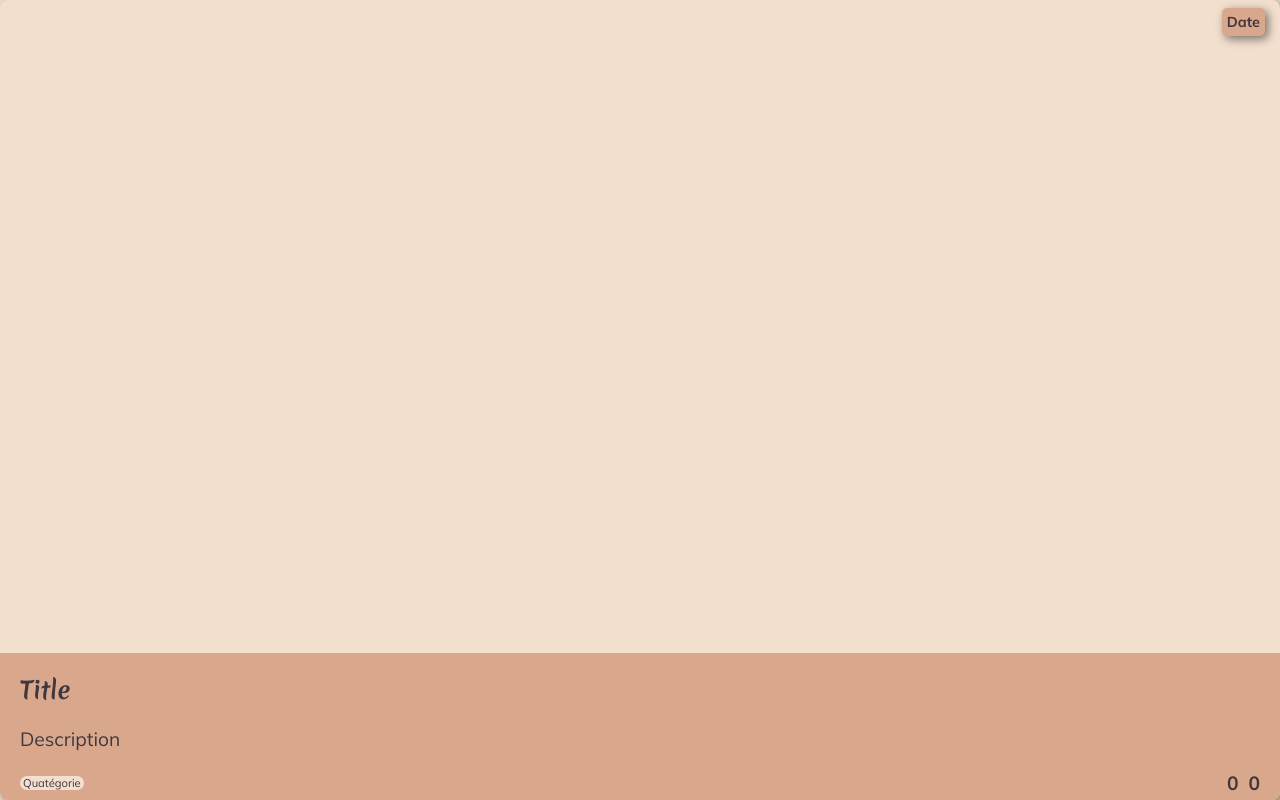
After one commit to Qbeaudiquez/cozynest, a PHP site: page /views/cardtemp.php in a window 1280 px wide. The commit adds this page. Run offline with PHP 8.4, Linux system fonts and the light colour scheme.

Commit message:
article card design

```diff
--- /dev/null
+++ b/frontend/assets/css/cardArticle.css
@@ -0,0 +1,84 @@
+#cardContainer{
+    width: 100%;
+    height: 100%;
+    /* background-color: var(--third-color); */
+    display: flex;
+    flex-direction: column;
+    justify-content: space-between;
+    align-items: end;
+    border-radius: 8px;
+    box-shadow: var(--main-shadow);
+    overflow: hidden;
+}
+
+
+#cardContainer #dateContainer{
+    width: 100%;
+    background-color: var(--fourth-color);
+    width:fit-content;
+    height: fit-content;
+    padding: 5px;
+    margin: 8px 15px 0 0;
+    border-radius: 5px;
+    box-shadow: var(--main-shadow);
+}
+
+#cardContainer #dateContainer #date{
+    font-weight: bold;
+    font-size: 0.9rem;
+}
+
+#cardContainer #aboutContainer{
+    width: 100%;
+    background-color: var(--fourth-color);
+    display: flex;
+    flex-direction: column;
+    justify-content: space-between;
+    gap: 20px;
+    padding: 20px 0 5px 20px;
+}
+
+#cardContainer #aboutContainer #titleCard{
+    font-size: 1.5rem;
+    font-family: var(--second-font);
+}
+
+#cardContainer #aboutContainer #descCard{
+    font-size: 1.2rem;
+}
+
+#cardContainer #aboutContainer #catCommentLikeContainer{
+    display: flex;
+    justify-content: space-between;
+    align-items: center;
+}
+
+#cardContainer #aboutContainer #catCommentLikeContainer #catContainer{
+    background-color: var(--primary-color);
+    padding: 0 3px;
+    border-radius: 50px;
+}
+
+#cardContainer #aboutContainer #catCommentLikeContainer #catContainer #cat{
+    font-size: 0.7rem;
+}
+
+#cardContainer #aboutContainer #catCommentLikeContainer #commentLikeContainer{
+    display: flex;
+    gap: 10px;
+    margin-right: 20px;
+}
+
+#cardContainer #aboutContainer #catCommentLikeContainer #commentLikeContainer #commentContainer,
+#cardContainer #aboutContainer #catCommentLikeContainer #commentLikeContainer #likeContainer{
+    display: flex;
+    align-items: center;
+    justify-content: center;
+    gap: 2px;
+}
+
+#cardContainer #aboutContainer #catCommentLikeContainer #commentLikeContainer #commentContainer #comment,
+#cardContainer #aboutContainer #catCommentLikeContainer #commentLikeContainer #likeContainer #like{
+    font-size: 1.2rem;
+    font-weight: bold;
+}
--- a/frontend/assets/css/config.css
+++ b/frontend/assets/css/config.css
@@ -15,6 +15,9 @@
     /* Animation */
     --main-animation: all .2s ease-in-out;
     --slow-animation: all .4s ease-in-out;
+
+    /* Box Shadow */
+    --main-shadow: 3px 3px 10px 0px rgba(0,0,0,0.5);
 }
 
 /* Reset CSS */
--- a/frontend/assets/css/header.css
+++ b/frontend/assets/css/header.css
@@ -95,8 +95,6 @@
 #heroContainer #navSocialContainer #socialContainer a{
     position: relative;
     fill: var(--third-color);
-    stroke:var(--third-color);
-    stroke-width: 2px;
     transition: var(--main-animation);
 }
 
@@ -140,9 +138,7 @@
 }
 
 #heroContainer #navSocialContainer #socialContainer a:hover{
-    fill: var(--primary-color);
-    stroke: var(--primary-color);
-    transform: scale(1.1);
+    transform: scale(1.2);
 }
 
 /* Mobil Template */
--- a/frontend/views/about.php
+++ b/frontend/views/about.php
@@ -0,0 +1,3 @@
+<?php
+
+require_once('/frontend/views/partials/header.php');
--- a/frontend/views/blog.php
+++ b/frontend/views/blog.php
@@ -0,0 +1,3 @@
+<?php
+
+require_once('/frontend/views/partials/header.php');
--- /dev/null
+++ b/frontend/views/cardtemp.php
@@ -0,0 +1,31 @@
+<link rel="preconnect" href="https://fonts.googleapis.com">
+<link rel="preconnect" href="https://fonts.gstatic.com" crossorigin>
+<link href="https://fonts.googleapis.com/css2?family=Merienda:wght@300..900&family=Mulish:ital,wght@0,200..1000;1,200..1000&display=swap" rel="stylesheet">
+<link rel="stylesheet" href="/assets/css/config.css">
+<link rel="stylesheet" href="/assets/css/cardArticle.css">
+<article id="cardContainer">
+    <div id="dateContainer">
+        <p id="date">Date</p>
+    </div>
+    <div id="aboutContainer">
+        <h3 id="titleCard">Title</h3>
+        <p id="descCard">Description</p>
+        <div id="catCommentLikeContainer">
+            <div id="catContainer">
+                <p id="cat">Quatégorie</p>
+            </div>
+            <div id="commentLikeContainer">
+                <div id="commentContainer">
+                    <?= file_get_contents("/frontend/assets/img/icons/comment.svg")?>
+                </a>
+                    <p id="comment">0</p>
+                </div>
+                <div id="likeContainer">
+                    <?= file_get_contents("/frontend/assets/img/icons/like.svg")?>
+                </a>
+                    <p id="like">0</p>
+                </div>
+            </div>
+        </div>
+    </div>
+</article>
--- a/frontend/views/contact.php
+++ b/frontend/views/contact.php
@@ -0,0 +1,3 @@
+<?php
+
+require_once('/frontend/views/partials/header.php');
```
Also changed, not shown: frontend/views/partials/header.php (+4 -4 lines), frontend/assets/img/icons/Instagram.svg, frontend/assets/img/icons/Pinterest.svg, frontend/assets/img/icons/TikTok.svg, frontend/assets/img/icons/comment.svg (added), frontend/assets/img/icons/like.svg (added).
